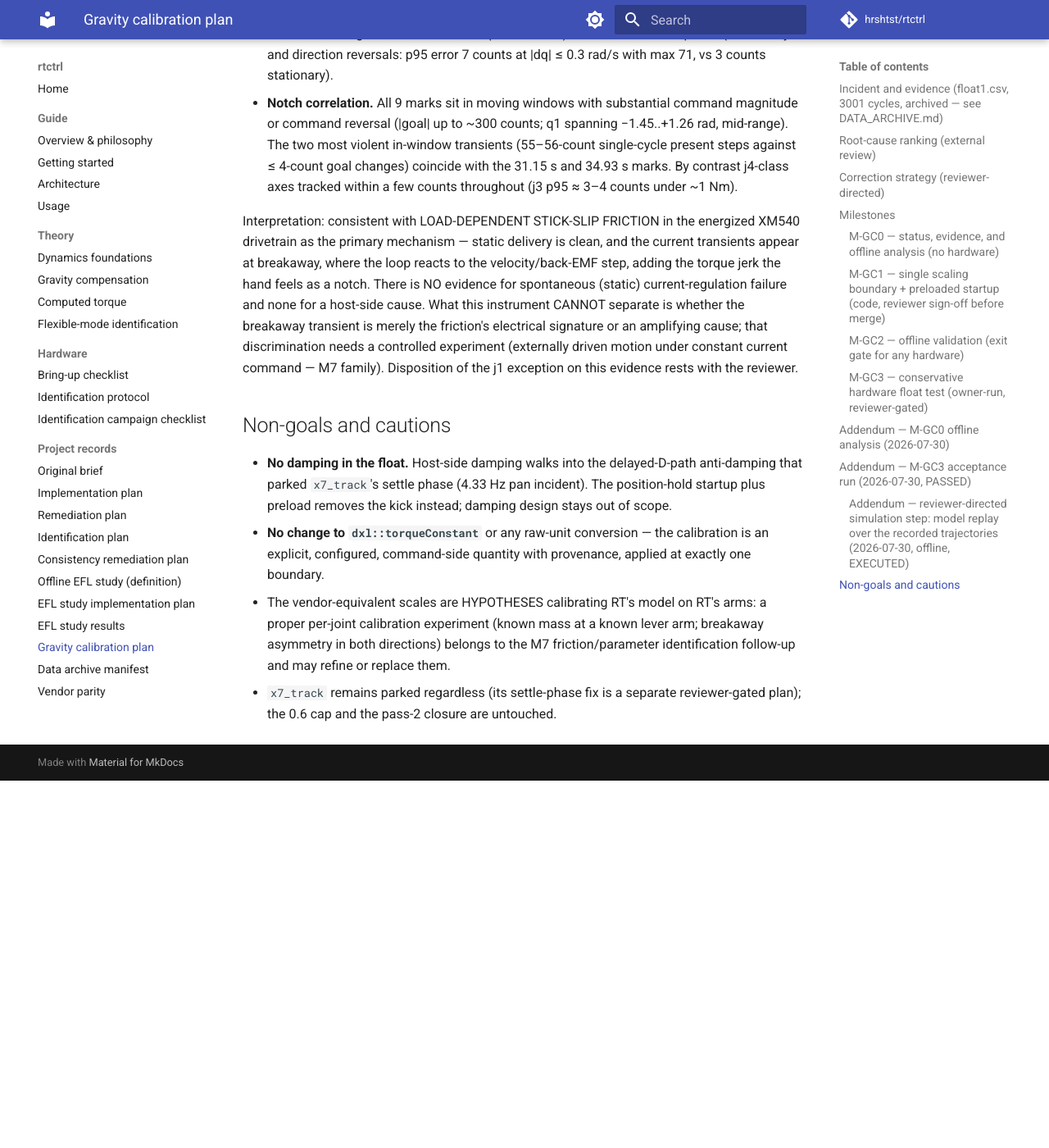
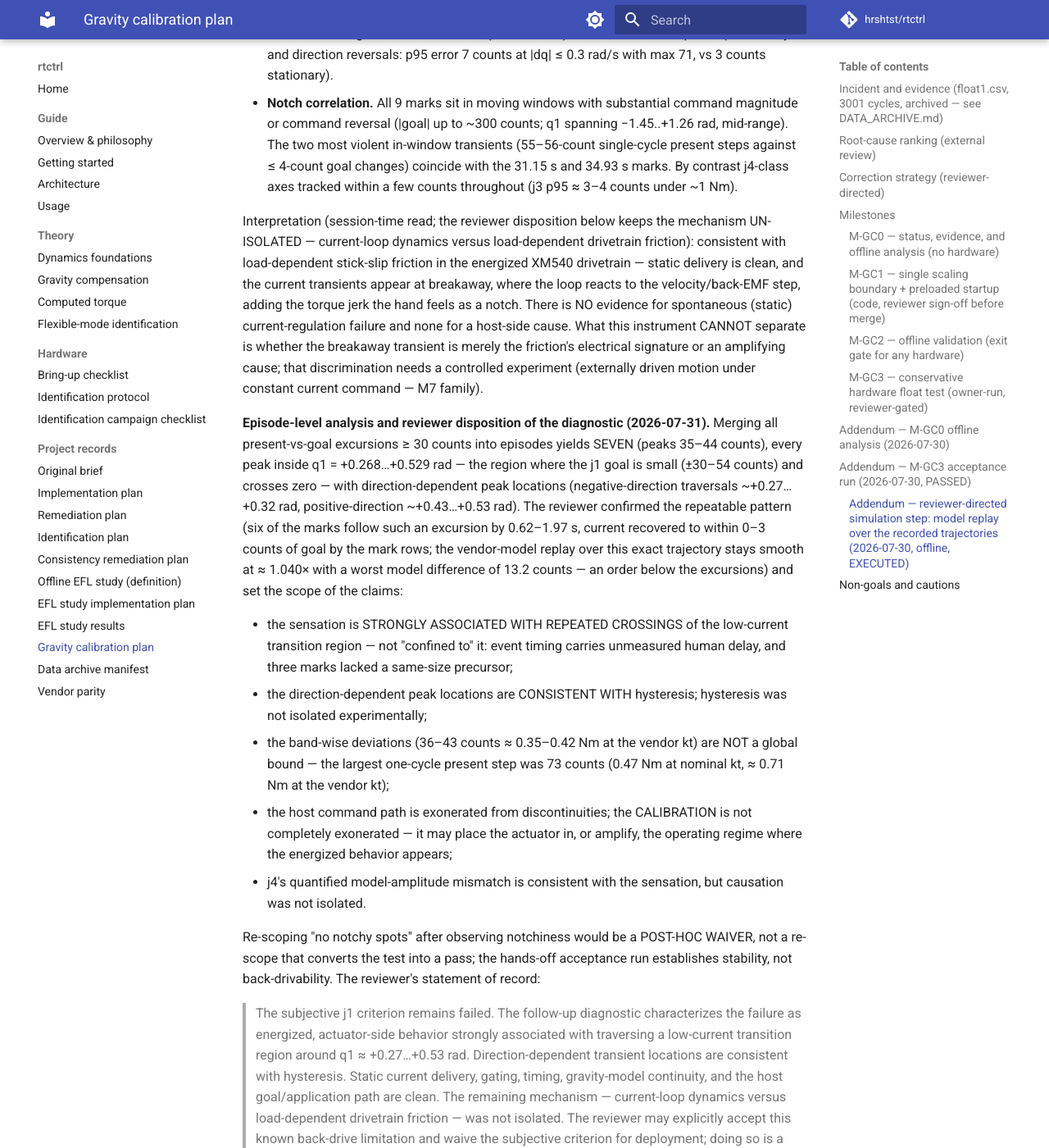
Before and after one commit to hrshtst/rtctrl, an MkDocs documentation site: the page built from docs/GRAVITY_CALIBRATION_PLAN.md, in a window 1280 px wide and 1400 px high, scrolled down 11700 px. Shown: the whole window at 82% size. Built offline with MkDocs 1.6.1 and Material for MkDocs 9.7.7, drawn with Linux system fonts in a browser that asks for light colours; comment, search, counter and statistics services are not loaded; before the commit the page ends 12652 px from its top, so only the background shows below that; some of the changed text lies outside the part shown.

Commit message:
docs: record the reviewer's j1 disposition and the open deployment decisions
The subjective j1 criterion remains FAILED; the diagnostic
characterizes it (reviewer's statement of record quoted verbatim):
energized actuator-side behavior strongly associated with repeated
crossings of the low-current transition region around
q1 +0.27..+0.53 rad, direction-dependent transient locations
consistent with (not proven as) hysteresis, mechanism not isolated.
Claim scopes corrected per review: band-wise 36-43-count deviations
are not a global bound (worst one-cycle step 73 counts, ~0.71 Nm at
vendor kt); the calibration is not completely exonerated (it may
place the actuator in the affected regime); j4 causation not
isolated. A waiver would be a risk/quality decision, not a test
pass. Deployment decisions recorded as OPEN and separate:
conditional x7_float un-parking, a distinct x7_ident disposition,
and default-scale adoption that would not resolve the j1
characteristic.

Claude-Session: https://claude.ai/code/session_01YAWbVpqQUvoVxMgA6QaZ4o

```diff
--- a/docs/GRAVITY_CALIBRATION_PLAN.md
+++ b/docs/GRAVITY_CALIBRATION_PLAN.md
@@ -602,8 +602,10 @@ commanded, never gated). Count-level findings:
   31.15 s and 34.93 s marks. By contrast j4-class axes tracked
   within a few counts throughout (j3 p95 ≈ 3–4 counts under ~1 Nm).
 
-Interpretation: consistent with LOAD-DEPENDENT STICK-SLIP FRICTION
-in the energized XM540 drivetrain as the primary mechanism — static
+Interpretation (session-time read; the reviewer disposition below
+keeps the mechanism UN-ISOLATED — current-loop dynamics versus
+load-dependent drivetrain friction): consistent with load-dependent
+stick-slip friction in the energized XM540 drivetrain — static
 delivery is clean, and the current transients appear at breakaway,
 where the loop reacts to the velocity/back-EMF step, adding the
 torque jerk the hand feels as a notch. There is NO evidence for
@@ -612,8 +614,67 @@ host-side cause. What this instrument CANNOT separate is whether
 the breakaway transient is merely the friction's electrical
 signature or an amplifying cause; that discrimination needs a
 controlled experiment (externally driven motion under constant
-current command — M7 family). Disposition of the j1 exception on
-this evidence rests with the reviewer.
+current command — M7 family).
+
+**Episode-level analysis and reviewer disposition of the diagnostic
+(2026-07-31).** Merging all present-vs-goal excursions ≥ 30 counts
+into episodes yields SEVEN (peaks 35–44 counts), every peak inside
+q1 = +0.268…+0.529 rad — the region where the j1 goal is small
+(±30–54 counts) and crosses zero — with direction-dependent peak
+locations (negative-direction traversals ~+0.27…+0.32 rad,
+positive-direction ~+0.43…+0.53 rad). The reviewer confirmed the
+repeatable pattern (six of the marks follow such an excursion by
+0.62–1.97 s, current recovered to within 0–3 counts of goal by the
+mark rows; the vendor-model replay over this exact trajectory stays
+smooth at ≈ 1.040× with a worst model difference of 13.2 counts —
+an order below the excursions) and set the scope of the claims:
+
+- the sensation is STRONGLY ASSOCIATED WITH REPEATED CROSSINGS of
+  the low-current transition region — not "confined to" it: event
+  timing carries unmeasured human delay, and three marks lacked a
+  same-size precursor;
+- the direction-dependent peak locations are CONSISTENT WITH
+  hysteresis; hysteresis was not isolated experimentally;
+- the band-wise deviations (36–43 counts ≈ 0.35–0.42 Nm at the
+  vendor kt) are NOT a global bound — the largest one-cycle present
+  step was 73 counts (0.47 Nm at nominal kt, ≈ 0.71 Nm at the
+  vendor kt);
+- the host command path is exonerated from discontinuities; the
+  CALIBRATION is not completely exonerated — it may place the
+  actuator in, or amplify, the operating regime where the energized
+  behavior appears;
+- j4's quantified model-amplitude mismatch is consistent with the
+  sensation, but causation was not isolated.
+
+Re-scoping "no notchy spots" after observing notchiness would be a
+POST-HOC WAIVER, not a re-scope that converts the test into a pass;
+the hands-off acceptance run establishes stability, not
+back-drivability. The reviewer's statement of record:
+
+> The subjective j1 criterion remains failed. The follow-up
+> diagnostic characterizes the failure as energized, actuator-side
+> behavior strongly associated with traversing a low-current
+> transition region around q1 ≈ +0.27…+0.53 rad.
+> Direction-dependent transient locations are consistent with
+> hysteresis. Static current delivery, gating, timing,
+> gravity-model continuity, and the host goal/application path are
+> clean. The remaining mechanism — current-loop dynamics versus
+> load-dependent drivetrain friction — was not isolated. The
+> reviewer may explicitly accept this known back-drive limitation
+> and waive the subjective criterion for deployment; doing so is a
+> risk/quality decision, not a test pass.
+
+**Deployment decisions (OPEN, to be taken SEPARATELY by the
+reviewer + owner):**
+
+- `x7_float` — conditional un-parking is technically arguable IF
+  the characterized j1 notch and the j4 uncertainty are explicitly
+  accepted (a risk/quality decision, not a test pass).
+- `x7_ident` — NOT automatically un-parked with `x7_float`; its
+  maneuvers and operator exposure require a separate disposition.
+- Default scales — adoption can be considered (they correct the
+  CONFIRMED conversion problem), documented as NOT resolving the
+  powered j1 characteristic.
 
 ## Non-goals and cautions
 
```
